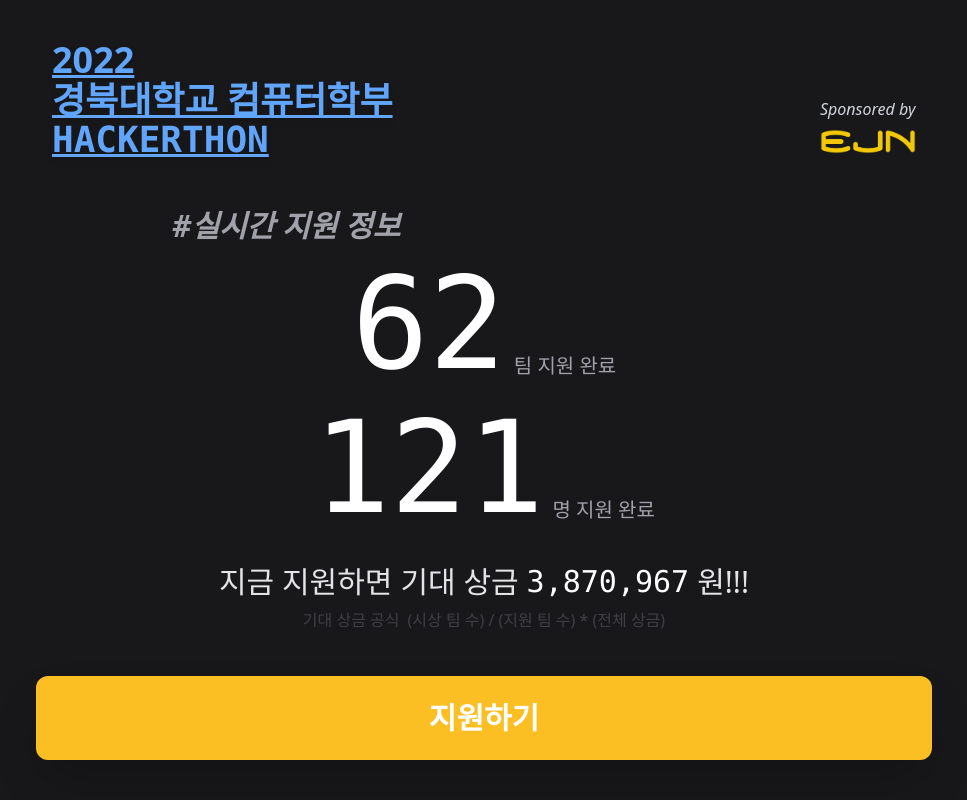
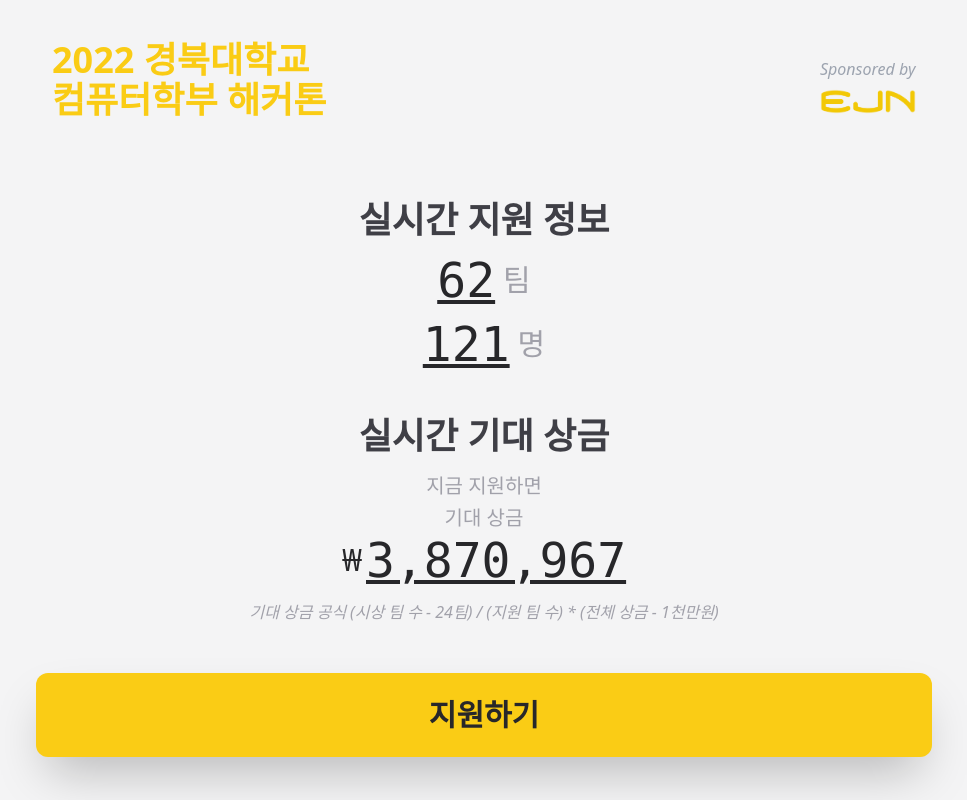
Before and after one commit to chaejunlee/cse-hackathon, a Next.js app: page / in a window 1280 px wide. Shown: the whole page, without its empty margins (156-1123 px from the left). Built offline with nearby package versions, Linux system fonts and the light colour scheme.

Commit message:
Updated: overall design to make it look tidy

```diff
--- a/src/pages/index.tsx
+++ b/src/pages/index.tsx
@@ -23,7 +23,13 @@ const TeamContext = createContext<{
   },
 });
 
-function AnimatingNumber({ number }: { number: number }): JSX.Element {
+function AnimatingNumber({
+  number,
+  speed,
+}: {
+  number: number;
+  speed: number;
+}): JSX.Element {
   const [count, setCount] = useState(0);
 
   useEffect(() => {
@@ -31,18 +37,22 @@ function AnimatingNumber({ number }: { number: number }): JSX.Element {
       setCount((prev) => {
         let increment = 0;
         if (prev < number) {
-          increment = Math.ceil((number - prev) / 2);
+          increment = Math.ceil((number - prev) / speed);
         }
         return prev + increment;
       });
     }, 50);
-  }, [number, count]);
+  }, [number, count, speed]);
 
   return (
     <div
       className={clsx(
-        "font-mono transition-all duration-500 ease-out flex text-white justify-end",
-        count === 0 ? "translate-y-6 opacity-0" : "translate-y-0 opacity-100"
+        "font-mono transition-all duration-500 ease-out flex text-zinc-800 underline justify-end",
+        count === 0
+          ? "opacity-50 scale-50"
+          : count === number
+          ? "opacity-100 scale-100"
+          : "opacity-100 scale-100"
       )}
     >
       {count.toLocaleString()}
@@ -57,11 +67,11 @@ function CurrentlyEnrolledTeam(): JSX.Element {
   }>(TeamContext);
 
   return (
-    <div className="flex flex-row items-end gap-2">
-      <div className="text-6xl md:text-9xl">
-        <AnimatingNumber number={enrolled} />
+    <div className="flex flex-row items-end gap-2 text-5xl">
+      <div className="underline">
+        <AnimatingNumber number={enrolled} speed={10} />
       </div>
-      <p className="pb-2 text-zinc-400">팀 지원 완료</p>
+      <p className="text-3xl self-center text-zinc-400">팀</p>
     </div>
   );
 }
@@ -70,11 +80,11 @@ function CurrentlyEnrolledPeople(): JSX.Element {
   const enrolled = useRef(121);
 
   return (
-    <div className="flex flex-row items-end gap-2">
-      <div className="text-6xl md:text-9xl">
-        <AnimatingNumber number={enrolled.current} />
+    <div className="flex flex-row items-end gap-2 text-5xl">
+      <div className=" underline">
+        <AnimatingNumber number={enrolled.current} speed={8} />
       </div>
-      <p className="pb-2 text-zinc-400">명 지원 완료</p>
+      <p className="text-3xl self-center text-zinc-400">명</p>
     </div>
   );
 }
@@ -82,8 +92,8 @@ function CurrentlyEnrolledPeople(): JSX.Element {
 function ApplyButton(): JSX.Element {
   return (
     <div className="fixed flex justify-center left-10 right-10 bottom-10">
-      <Link href="https://naver.com">
-        <a className="flex justify-center w-full max-w-4xl py-6 text-3xl font-bold text-white transition-colors duration-300 ease-in-out shadow-2xl cursor-pointer bg-amber-400 rounded-xl hover:bg-amber-600 hover:text-zinc-300">
+      <Link href="https://cse.knu.ac.kr">
+        <a className="flex justify-center w-full max-w-4xl py-6 text-3xl font-bold text-zinc-800 transition-colors duration-300 ease-in-out shadow-2xl cursor-pointer bg-yellow-400 rounded-xl hover:bg-yellow-600 hover:text-zinc-300 animate-bounce">
           지원하기
         </a>
       </Link>
@@ -105,13 +115,13 @@ const Home: NextPage = () => {
         <link rel="icon" href="/favicon.ico" />
       </Head>
 
-      <header className="flex flex-col max-w-4xl px-4 pt-4 md:pt-10 mx-auto md:items-end md:flex-row">
-        <h1 className="text-2xl font-bold text-blue-400 drop-shadow-md sm:text-4xl grow underline underline-offset-2">
-          2022 <span className="block">경북대학교 컴퓨터학부</span>
-          <span className="block font-mono">HACKERTHON</span>
+      <header className="flex flex-row max-w-4xl px-4 pt-4 md:pt-10 mx-auto md:items-end md:flex-row">
+        <h1 className="text-2xl font-bold text-yellow-400 sm:text-4xl grow">
+          <span className="block">2022 경북대학교</span>
+          <span className="block">컴퓨터학부 해커톤</span>
         </h1>
         <div className="flex flex-col self-end gap-2 w-fit">
-          <i className="text-gray-300">Sponsored by</i>
+          <i className="text-gray-400 text-xs md:text-base">Sponsored by</i>
           <Link href="https://ejn.gg/kr/">
             <a className="w-16 md:w-24 self-end">
               <Image src="/ejn.png" alt="ejn logo" width="96px" height="25px" />
@@ -120,29 +130,37 @@ const Home: NextPage = () => {
         </div>
       </header>
       <main className="flex flex-col items-center justify-center max-w-2xl mx-auto pb-36 md:pb-0">
-        <section className="w-full pt-4 md:pt-12">
-          <h2 className="px-4 mx-auto text-3xl font-semibold">
-            <span className="p-2 italic text-zinc-400">#실시간 지원 정보</span>
-          </h2>
-          <div className="flex flex-col gap-4 px-4 pt-8 mx-auto md:pt-4 md:flex-row">
-            <div className="flex flex-col items-center gap-4 text-xl font-medium text-zinc-200 grow">
-              <CurrentlyEnrolledTeam />
-              <CurrentlyEnrolledPeople />
+        <section className="w-fit mx-auto pt-12 md:pt-20">
+          <div className="mx-auto w-fit text-zinc-500 flex flex-col justify-center items-center gap-4">
+            <h2 className="px-4 text-4xl font-semibold flex justify-center">
+              <span className="w-fit text-zinc-700">실시간 지원 정보</span>
+            </h2>
+            <div className="flex flex-col px-4 mx-auto gap-2 md:flex-row">
+              <div className="flex flex-col items-center gap-4 text-xl font-medium text-zinc-400 grow">
+                <CurrentlyEnrolledTeam />
+                <CurrentlyEnrolledPeople />
+              </div>
             </div>
           </div>
-          <div className="pt-8 mx-auto w-fit text-zinc-200 flex flex-col justify-center items-center gap-2">
-            <div className="text-3xl w-fit flex flex-col md:flex-row gap-2 items-center justify-center">
+          <div className="pt-12 mx-auto w-fit text-zinc-500 flex flex-col justify-center items-center gap-4">
+            <h2 className="px-4 text-4xl font-semibold flex justify-center">
+              <span className="w-fit text-zinc-700">실시간 기대 상금</span>
+            </h2>
+            <div className="text-xl w-fit flex flex-col md:flex-col gap-1 text-zinc-400 items-center justify-center">
               <p className="block md:inline w-fit">지금 지원하면</p>
               <p className="block md:inline w-fit">기대 상금</p>
-              <div className="flex flex-row gap-2">
-                <AnimatingNumber number={Math.floor((24 / team) * 10000000)} />{" "}
-                원!!!
+              <div className="flex flex-row gap-1 text-5xl text-zinc-800">
+                <p className="text-3xl self-center">₩</p>
+                <AnimatingNumber
+                  number={Math.floor((24 / team) * 10000000)}
+                  speed={2}
+                />
               </div>
             </div>
-            <div className="text-zinc-700 flex flex-col md:flex-row gap-2 items-center justify-center">
+            <div className="flex flex-col md:flex-row gap-1 text-zinc-400 items-center justify-center italic">
               <p className="block md:inline w-fit">기대 상금 공식</p>
-              <p className="block md:inline w-fit">
-                (시상 팀 수) / (지원 팀 수) * (전체 상금)
+              <p className="block md:inline w-fit font-extralight">
+                (시상 팀 수 - 24팀) / (지원 팀 수) * (전체 상금 - 1천만원)
               </p>
             </div>
           </div>
--- a/src/styles/globals.css
+++ b/src/styles/globals.css
@@ -3,5 +3,5 @@
 @tailwind utilities;
 
 body {
-  @apply bg-zinc-900;
+  @apply bg-zinc-100;
 }
```
